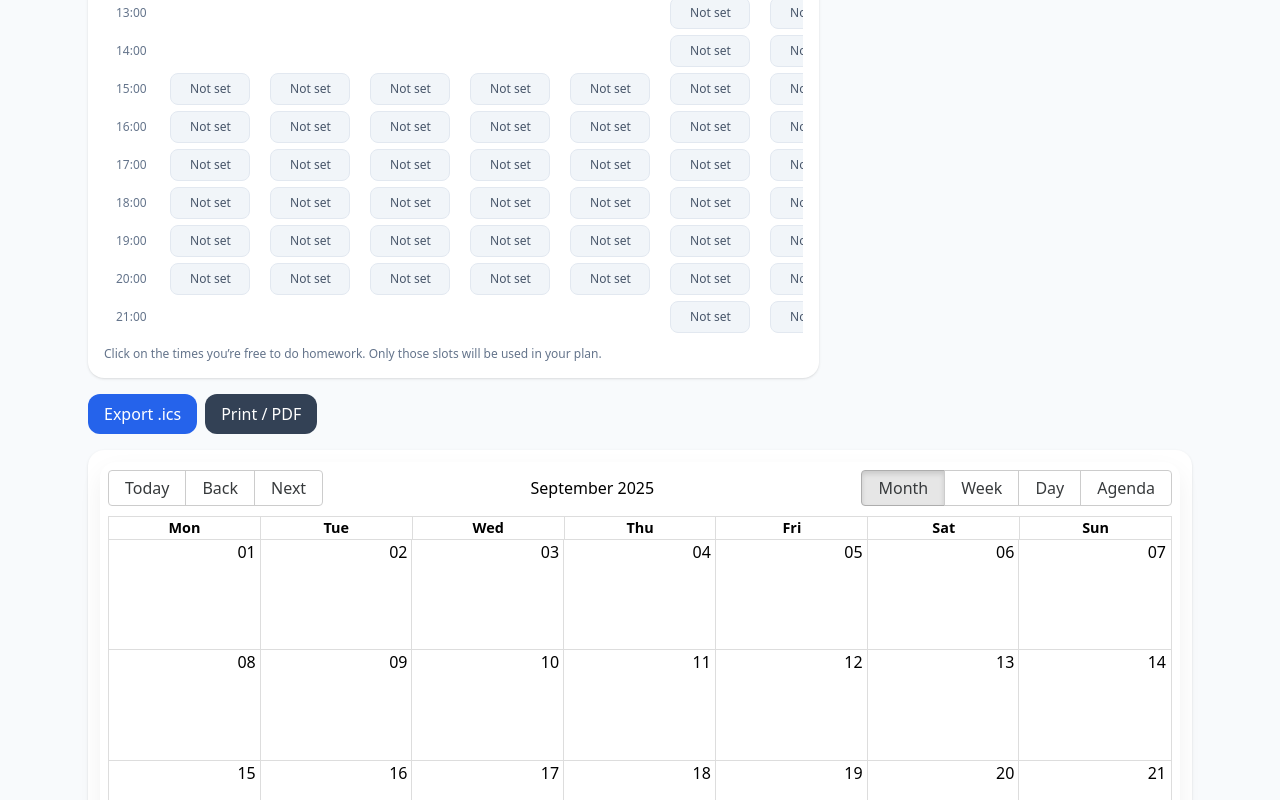
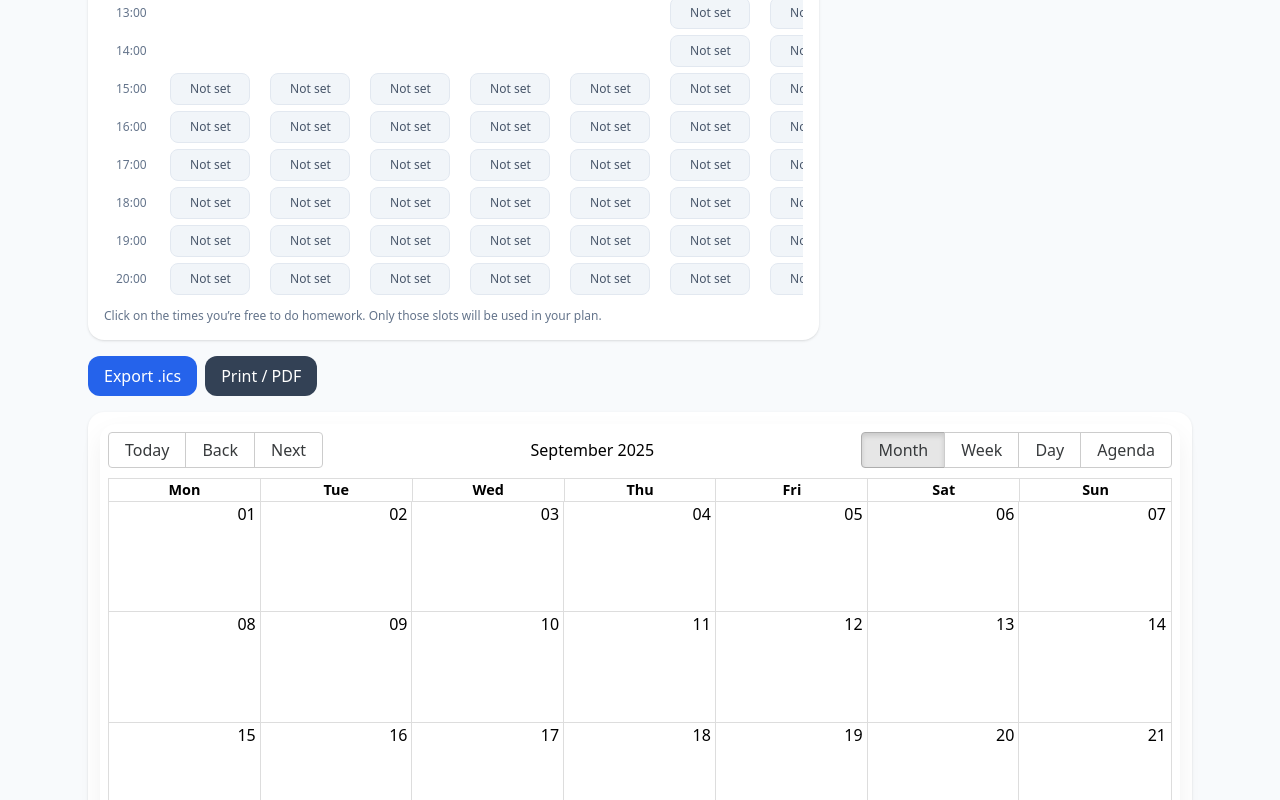
Before and after one commit to adyertorquay/HomeworkPlannerv3, a React (Vite) app: page / in a window 1280 px wide. Shown: the part 804-1604 px from the top of the page. Built offline with nearby package versions, Linux system fonts and the light colour scheme.

Commit message:
Add files via upload

```diff
--- a/src/components/AvailabilityPicker.jsx
+++ b/src/components/AvailabilityPicker.jsx
@@ -2,21 +2,18 @@ import React from 'react'
 import { addHours, startOfWeek, set, addDays } from 'date-fns'
 import clsx from 'clsx'
 
-// Define per-day available hours
 function getAvailableHours(dayIndex) {
   if (dayIndex >= 0 && dayIndex <= 4) {
-    // Mon–Fri: before school (6–8) and after school (15–21)
-    return [...Array(3).keys()].map(h => h + 6)  // 6,7,8
-      .concat([...Array(6).keys()].map(h => h + 15)) // 15–20
+    return [6,7,8,15,16,17,18,19,20]
   } else {
-    // Sat–Sun: 9–21
-    return [...Array(13).keys()].map(h => h + 9) // 9–21
+    return [9,10,11,12,13,14,15,16,17,18,19,20]
   }
 }
 
 const DAYS = ['Mon','Tue','Wed','Thu','Fri','Sat','Sun']
 
 export default function AvailabilityPicker({ availabilityMap, onToggle }) {
+  const allHours = [...new Set(DAYS.flatMap((_,i)=>getAvailableHours(i)))].sort((a,b)=>a-b)
   return (
     <div className="bg-white rounded-2xl shadow p-4">
       <h3 className="text-lg font-semibold mb-2">Select your available times</h3>
@@ -29,17 +26,16 @@ export default function AvailabilityPicker({ availabilityMap, onToggle }) {
             </tr>
           </thead>
           <tbody>
-            {/* Collect all unique hours across the week */}
-            {[...new Set(DAYS.flatMap((_,i)=>getAvailableHours(i)))].sort((a,b)=>a-b).map(h => (
+            {allHours.map(h => (
               <tr key={h}>
                 <td className="text-xs text-slate-500 px-2 w-16">{String(h).padStart(2,'0')}:00</td>
-                {DAYS.map((d, idx) => {
+                {DAYS.map((_, idx) => {
                   const hours = getAvailableHours(idx)
                   if (!hours.includes(h)) return <td key={idx} className="px-2"></td>
                   const key = `${idx+1}-${h}`
                   const active = !!availabilityMap[key]
                   return (
-                    <td key={key} className="px-2">
+                    <td key={idx} className="px-2">
                       <button
                         className={clsx(
                           'w-20 h-8 rounded-lg border text-xs',
```
